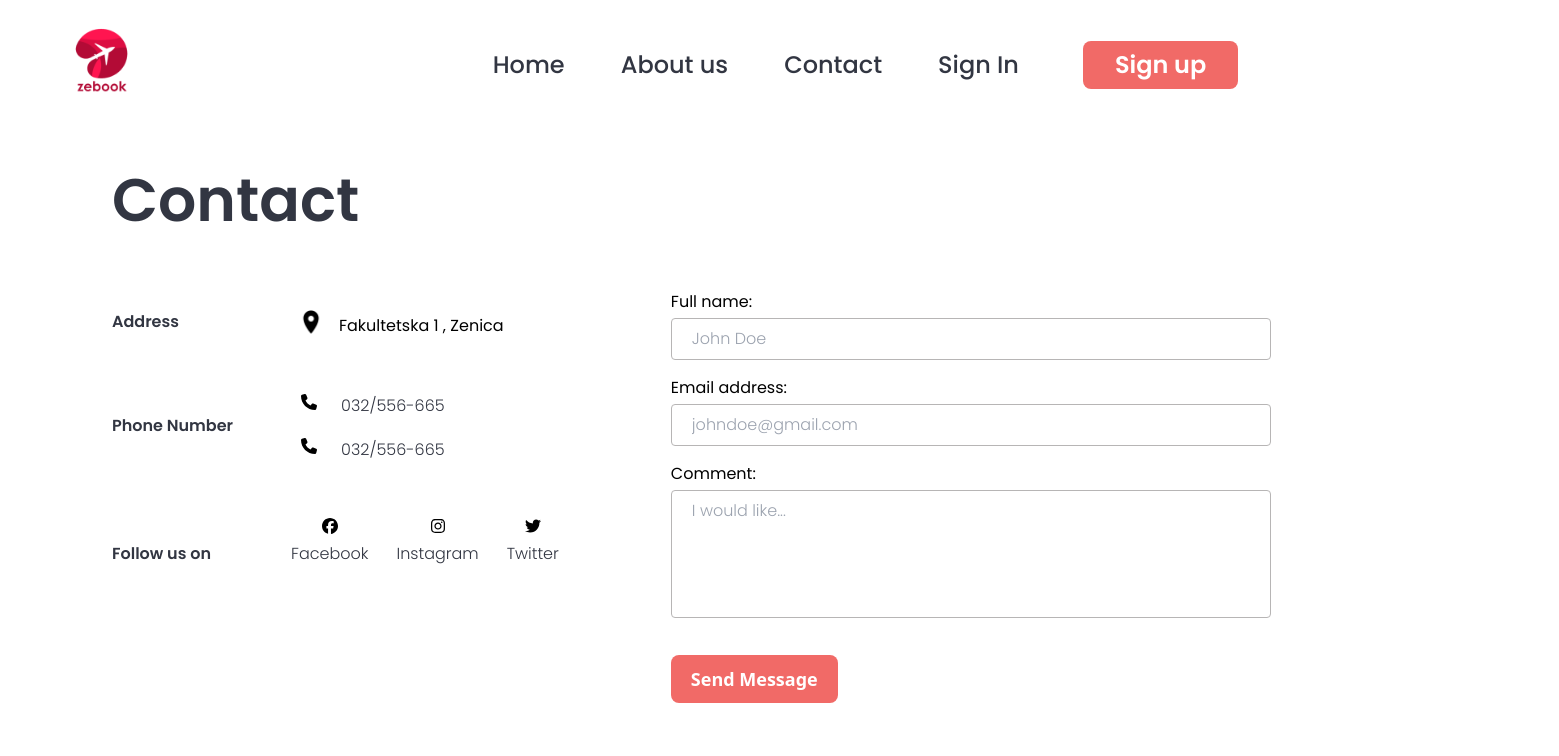
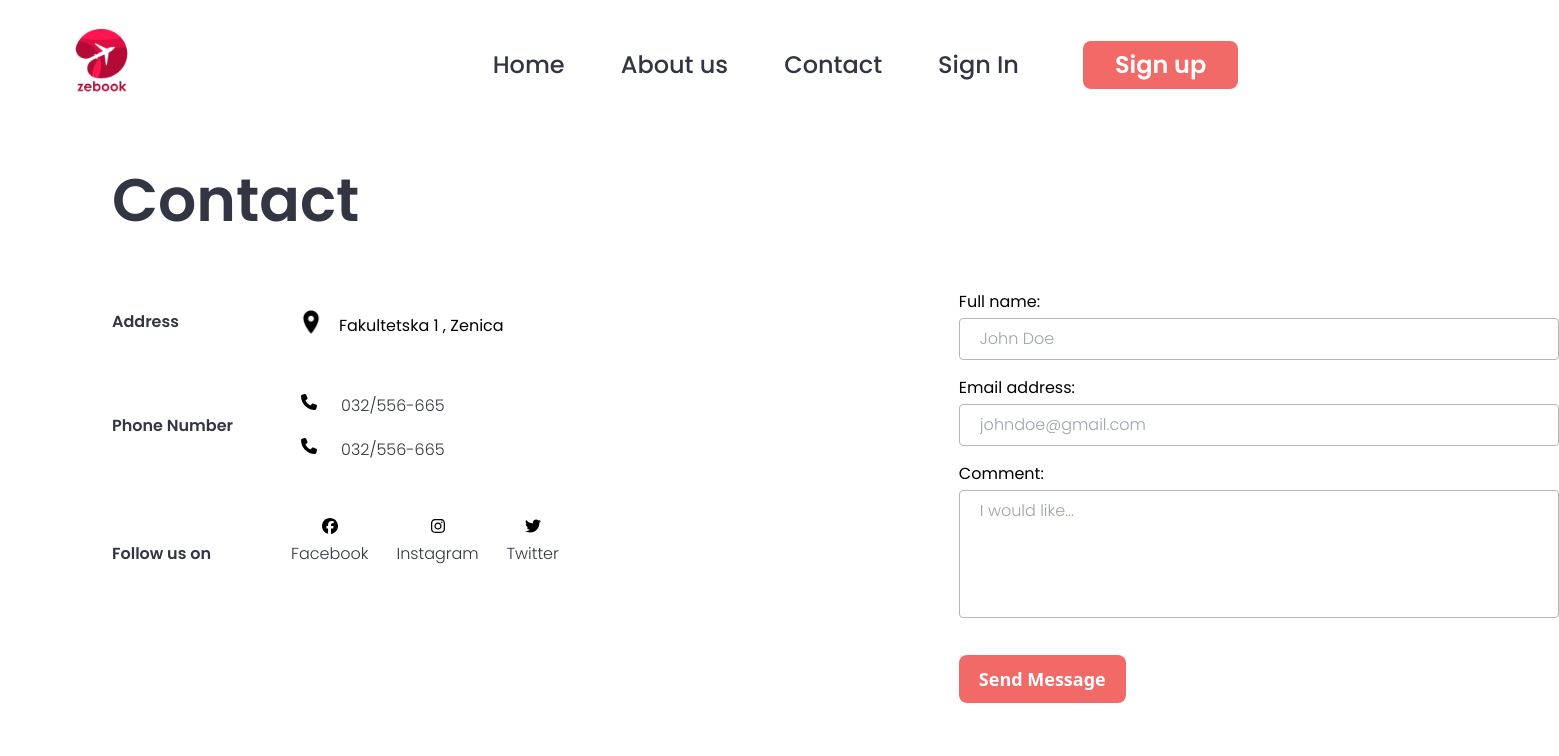
Before and after one commit to SakicHarun/booking_app, a Next.js app: page /contact in a window 1280 px wide. Shown: the top 756 px of the page, 1559 px wide, since content can reach past the window. Built offline with nearby package versions, Linux system fonts and the light colour scheme.

Commit message:
Azuiran contact package i package lock

```diff
--- a/app/components/Contact.tsx
+++ b/app/components/Contact.tsx
@@ -5,7 +5,7 @@ import { faPhone} from "@fortawesome/free-solid-svg-icons";
 
 const Contact = () => {
   return (
-    <div className='w-full flex  flex-col sm:flex-row sm:gap-28 px-28 '>
+    <div className='w-full flex  flex-col sm:flex-row sm:gap-28 px-28  '>
 
 
 
@@ -67,7 +67,7 @@ const Contact = () => {
 
 
       <form className="w-150 flex" id="contact-segment">
-        <div className='text-left'>
+        <div className='ml-72 text-left'>
             <div className='w-150 mb-4 mt-40 text-left'>
             <label htmlFor="name">Full name:</label>
             <input id='name' type="text" placeholder='John Doe'
--- a/package.json
+++ b/package.json
@@ -10,6 +10,10 @@
   },
   "dependencies": {
     "@fortawesome/fontawesome-free": "^6.6.0",
+    "@fortawesome/free-brands-svg-icons": "^6.6.0",
+    "@fortawesome/free-regular-svg-icons": "^6.6.0",
+    "@fortawesome/free-solid-svg-icons": "^6.6.0",
+    "@fortawesome/react-fontawesome": "^0.2.2",
     "@nextui-org/checkbox": "^2.1.4",
     "@nextui-org/dropdown": "^2.1.29",
     "@nextui-org/react": "^2.4.6",
```
Also changed, not shown: 1 other file (tests, documents, lock files or other folders).
